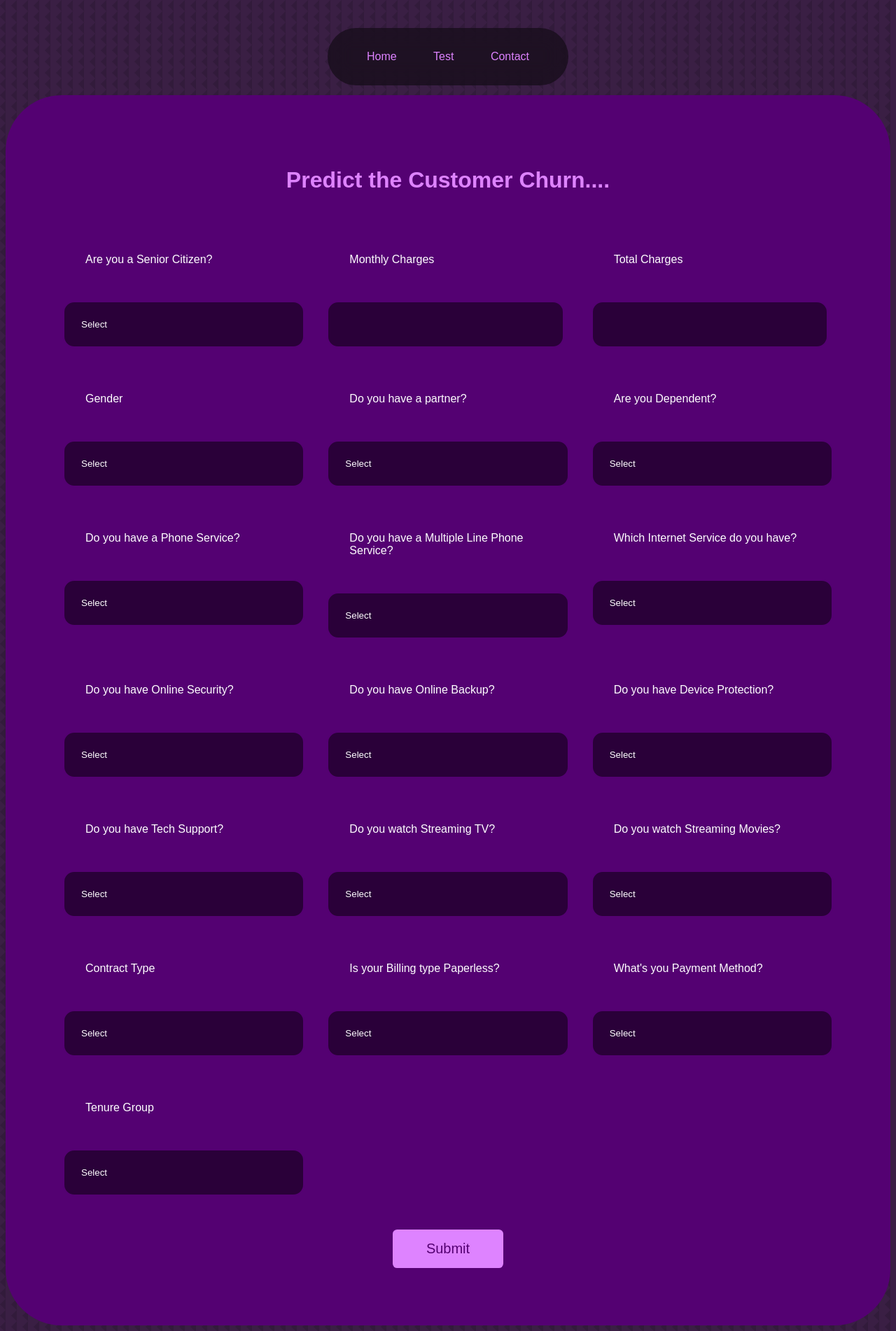
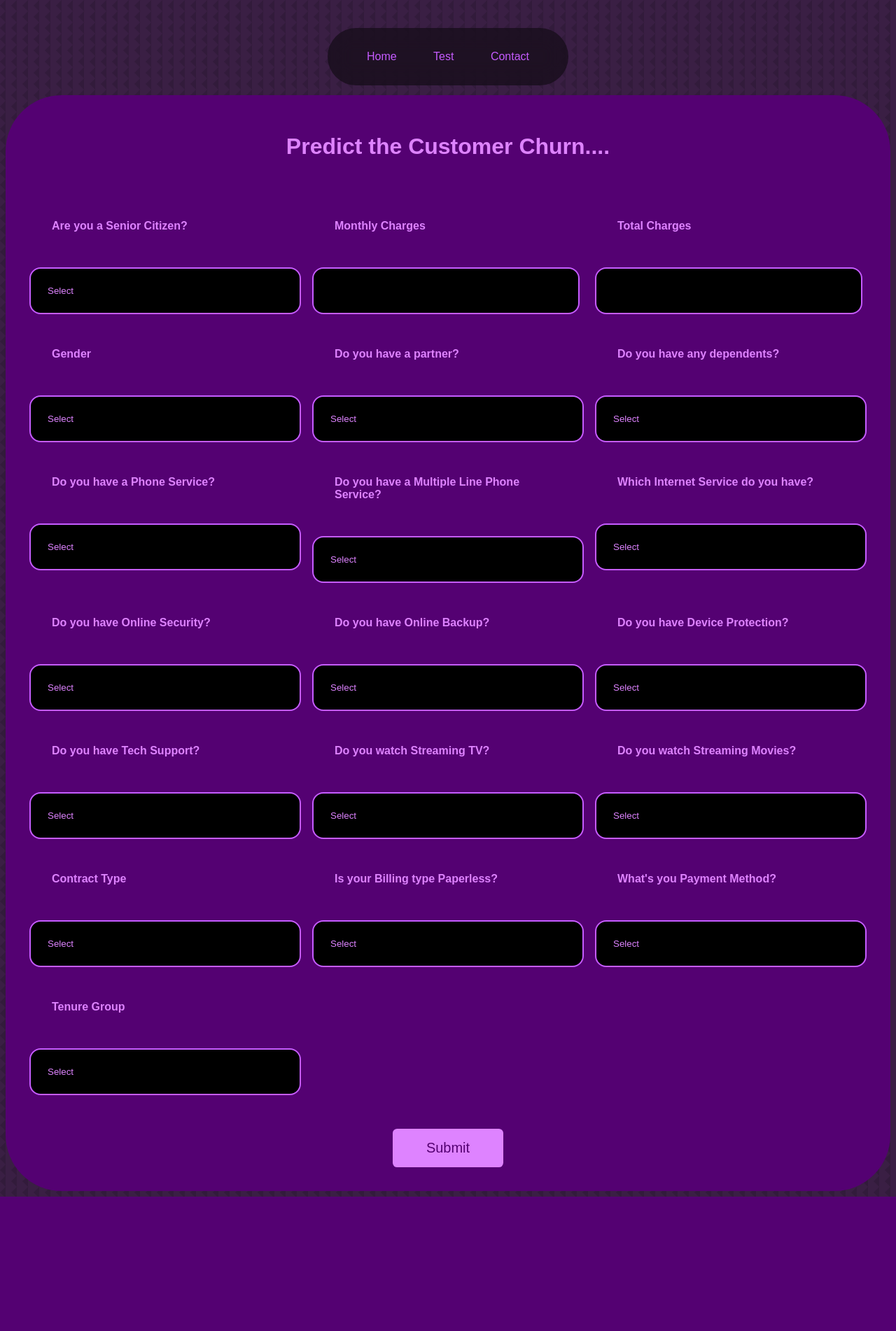
Before and after one commit to yashpaddalwar/full-stack-customer-churn-prediction, a Flask app: page /test in a window 1280 px wide. Shown: the whole page at 70% size. After the commit the page ends 1710 px from the top, so only its background shows below. Run offline with Flask 2, Linux system fonts and the light colour scheme; parts of the project's set-up code (start-up, migrations or seed data) failed here and were passed over.

Commit message:
This is first commit

```diff
--- a/app.py
+++ b/app.py
@@ -4,6 +4,7 @@ import sys
 import logging
 
 model = pickle.load(open('finalmodelchurn.pickle','rb'))
+model1_probability1 = pickle.load(open('probabilities.pickle','rb'))
 
 app = Flask(__name__)
 
@@ -227,13 +228,24 @@ def predict():
         arr = [[seniorcitizen,monthlycharges,totalcharges,gender_Male,Partner_Yes,Dependent_Yes,PhoneService,MultipleLinesNoPhoneService,MultipleLines_Yes,InternetServiceFibreOptics,InternetService_No,OnlineSecurity_NoInternetService,OnlineSecurity_Yes,OnlineBackup_NoInternetService,OnlineBackup_Yes,DeviceProtection_NoInternetService,DeviceProtection_Yes,TechSupport_NoInternetService,TechSupport_Yes,StreamingTV_NoInternetService,StreamingTV_Yes,StreamingTVMovies_NoInternetService,StreamingTVMovies_Yes,Contract_One,Contract_Two,PaperlessBilling_Yes,PaymentMethod_CreditCard,PaymentMethod_ElectronicCheck,PaymentMethod_MailedCheck,tenure_Twelve,tenure_Twentyfour,tenure_Thirtysix,tenure_Fortyeight,tenure_Sixty]]
 
         prediction_arr = model.predict(arr)
+        prediction_probability = model1_probability1.predict_proba(arr)[:,1]
+        prediction_probability = "{:.2f}".format(prediction_probability[0]*100)
+
+        lst = []
+        for i in arr:
+            lst.append(i)
+        arr_new = lst[0]
+        # final_prob = arr_new[1]
+        # final_prob = round(final_prob)
         is_prediction = prediction_arr[0]
         if is_prediction == 1:
             prediction = 'churn'
         else:
             prediction = 'not churn'
-
-        return render_template('predict.html',prediction=prediction)
+        # prediction_probability = round(prediction_probability)
+        print(prediction_probability)
+        # return render_template('predict.html',prediction=prediction,final_prob=final_prob)
+        return render_template('predict.html',prediction=prediction,prediction_probability=prediction_probability)
     else:
         return render_template('home.html')
 
--- a/static/css/style.css
+++ b/static/css/style.css
@@ -5,8 +5,20 @@
     --color-input-variant: rgb(170, 2, 232);
     --color-after-hover: rgb(222, 131, 255);
     --color-h1: rgb(222, 131, 255);
-    --color-white: white;
+    --color-white: rgb(222, 131, 255);
     --transition: all 400ms ease;
+    --color-white-new: white;
+
+}
+
+::-moz-selection { /* Code for Firefox */
+    color: red;
+    background: yellow;
+    }
+
+::selection {
+color: rgb(0, 0, 0);
+background: rgb(198, 92, 255);;
 }
 
 .error{
@@ -44,20 +56,20 @@ body{
 
 a{
     padding: 1.5rem;
-    color: var(--color-h1);
+    color: rgb(198, 92, 255);;
     text-decoration: none;
     border-radius: 5rem;
     transition: var(--transition);
 }
 
 a:hover{
-    color: var(--color-white);
+    color: var(--color-white-new);
 }
 
 .main__container{
     display: grid;
     grid-template-columns: 1fr 1fr 1fr;
-    gap: 2rem;
+    gap: 1rem;
 }
 
 .outer__main{
@@ -66,7 +78,7 @@ a:hover{
 }
 
 .form__content{
-    padding: 5rem;
+    padding: 2rem;
 }
 
 .form__container{
@@ -100,6 +112,7 @@ h1{
     display: inline-block;
     color: var(--color-primary);
     background-color: var(--color-after-hover);
+    background-color: var(--color-after-hover);
     padding: 1rem 3rem;
     border-radius: 0.4rem;
     cursor: pointer;
@@ -109,8 +122,9 @@ h1{
 }
 
 .btn:hover{
-    background-color: var(--color-white);
+    background-color: var(--color-white-new);
     color: var(--color-bg);
+    color: black;
     border-color: transparent;
 }
 
@@ -129,7 +143,8 @@ select{
     padding: 1.5rem;
     border-radius: 0.5rem;
     background-color: rgba(0,0,0,.5);;
-    border: 2px solid var(--color-primary-variant);
+    background: rgb(0, 0, 0);
+    border: 2px solid rgb(198, 92, 255);
     resize: none;
     color: var(--color-white);
     -webkit-appearance: none;
@@ -141,13 +156,14 @@ select{
 }
 
 input{
-    width: 83%;
+    width: 85%;
     padding: 1.5rem;
     border-radius: 0.5rem;
-    background: rgba(0,0,0,.5);
-    border: 2px solid var(--color-primary-variant);
+    /* background: rgba(0,0,0,.5); */
+    background: rgb(0, 0, 0);
+    border: 2px solid rgb(198, 92, 255);
     resize: none;
-    color: var(--color-white);
+    color: var(--color-after-hover);
     border-radius: 1rem;
 }
 
@@ -157,6 +173,7 @@ input{
 
 label{
     font-size: 1rem;
+    font-weight: bold;
 }
 
 .home__container{
--- a/templates/predict.html
+++ b/templates/predict.html
@@ -22,6 +22,7 @@
                         <h2>Prediction</h2>
                         <br>
                         <h4>The customer will {{prediction}}.</h4>
+                        <h5 style="display:flex;justify-content:center; align-items:center">There are {{prediction_probability}} % of chances that this customer will {{prediction}}.</h5>
                     </div>
                 </div>
             </div>
--- a/templates/test.html
+++ b/templates/test.html
@@ -83,7 +83,7 @@
                     <div class="input__container">
                         <div class="input__content">
                             <div class="label__container">
-                                <label for="dependent">Are you Dependent?</label>
+                                <label for="dependent">Do you have any dependents?</label>
                             </div>
                             <br>
                             <select name="dependent" id="dependent">
```
Also changed, not shown: static/css/stylehome.css (+10 -0 lines), 1 other file.
